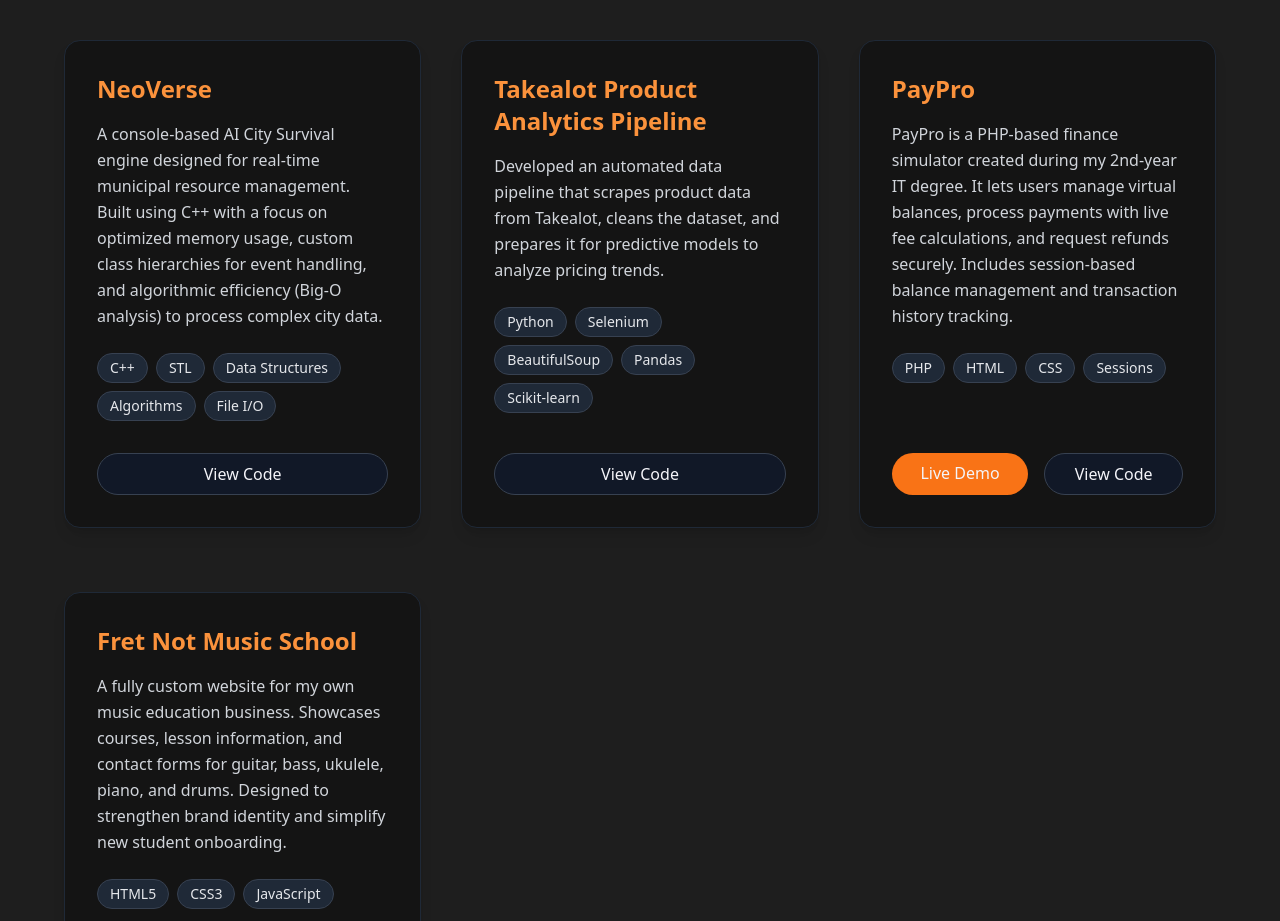
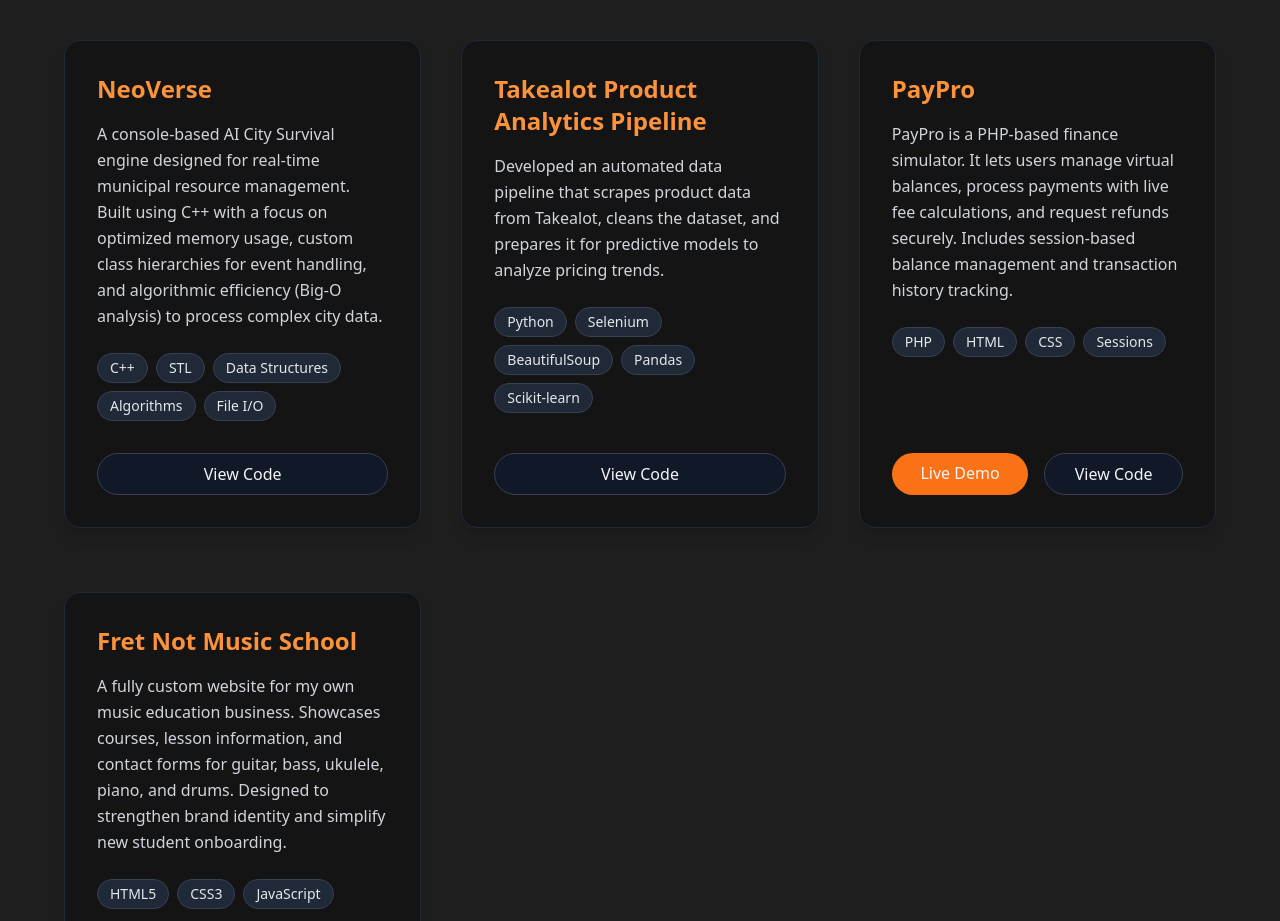
Before and after one commit to Waldo-Oosthuizen/portfolio, a React (Vite) app: page /#/ in a window 1280 px wide. Shown: the part 2500-3421 px from the top of the page. Built offline with nearby package versions, Linux system fonts and the light colour scheme.

Commit message:
Update project description

```diff
--- a/src/components/Projects.jsx
+++ b/src/components/Projects.jsx
@@ -55,7 +55,7 @@ const projects = [
     title: 'PayPro',
     tech: ['PHP', 'HTML', 'CSS', 'Sessions'],
     description:
-      'PayPro is a PHP-based finance simulator created during my 2nd-year IT degree. It lets users manage virtual balances, process payments with live fee calculations, and request refunds securely. Includes session-based balance management and transaction history tracking.',
+      'PayPro is a PHP-based finance simulator. It lets users manage virtual balances, process payments with live fee calculations, and request refunds securely. Includes session-based balance management and transaction history tracking.',
     link: 'https://paypro.waldowebdev.co.za/',
     github: 'https://github.com/Waldo-Oosthuizen/paypro',
     buttonText: 'Live Demo',
```
